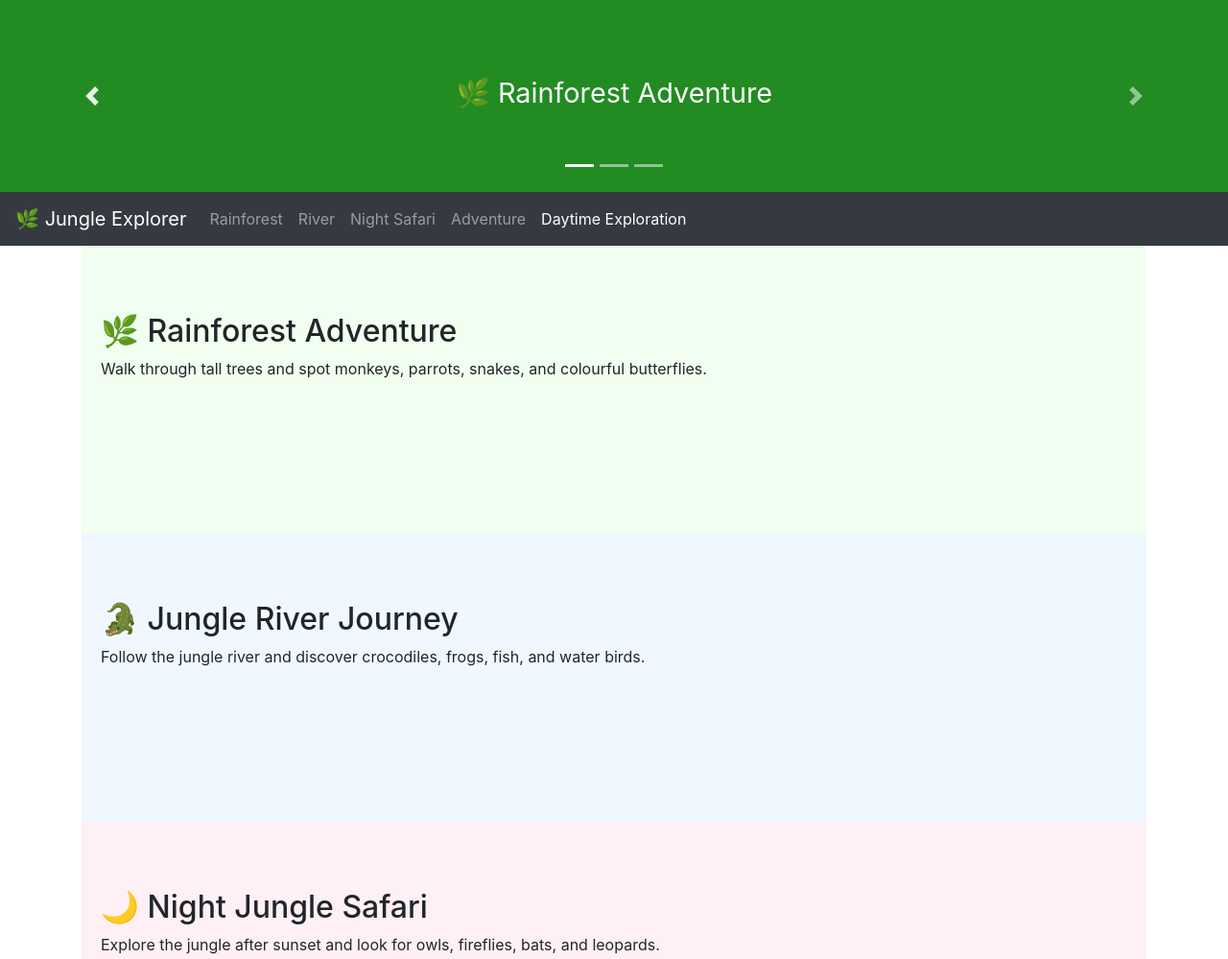
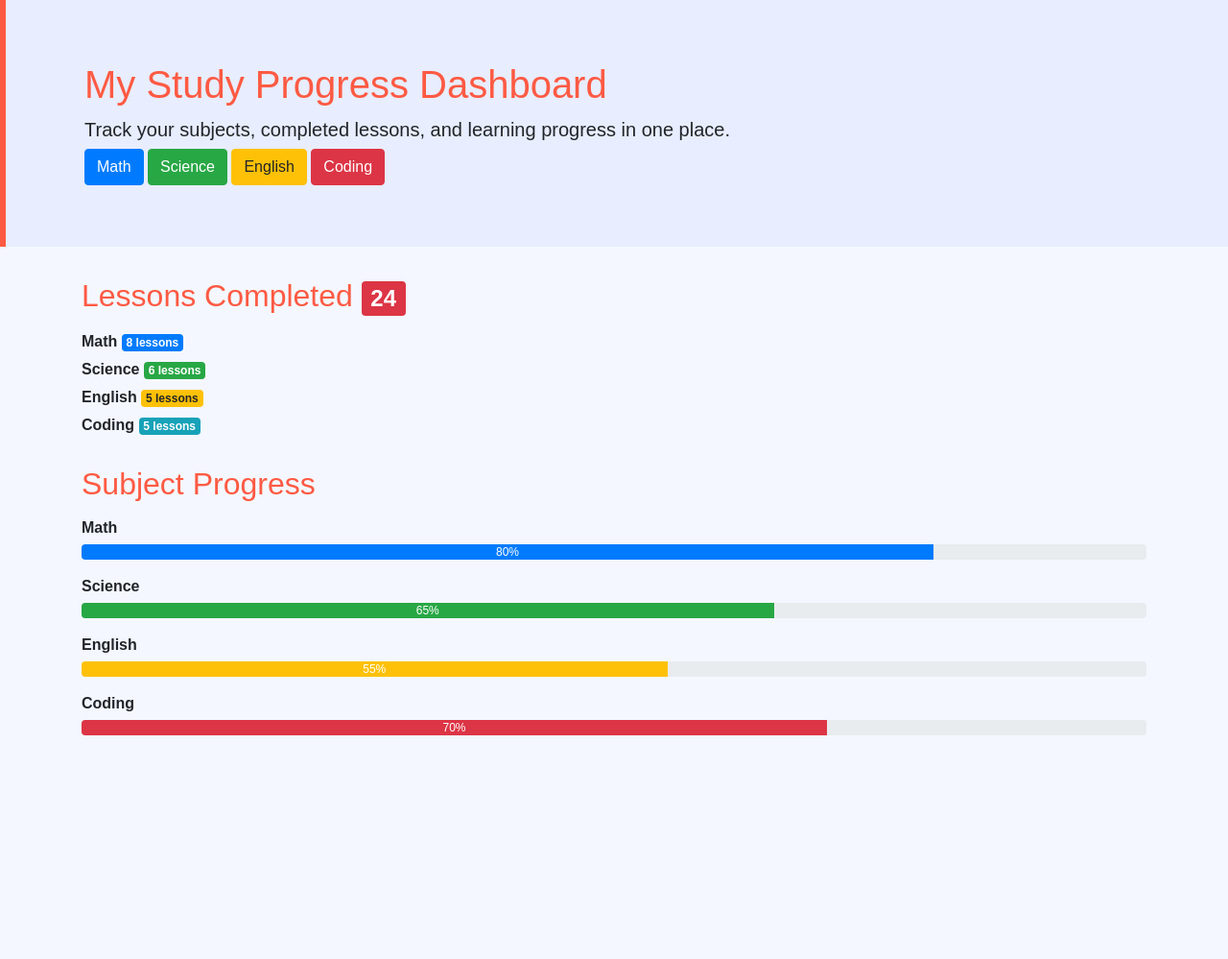
Before and after one commit to its-me-sarayu-1234/html-projects, a plain HTML site: page index.html in a window 1280 px wide. Shown: the top 999 px of the page at 96% size. After the commit the page ends 800 px from the top, so only its background shows below. Drawn offline with nearby package versions, Linux system fonts and the light colour scheme.

Commit message:
Add files via upload

```diff
--- a/index.html
+++ b/index.html
@@ -1,179 +1,70 @@
 <!DOCTYPE html>
 <html lang="en">
-
 <head>
-    <title>My Jungle Explorer</title>
+  <title>My Study Progress Dashboard</title>
   <meta charset="utf-8">
   <meta name="viewport" content="width=device-width, initial-scale=1">
   <link rel="stylesheet" href="https://maxcdn.bootstrapcdn.com/bootstrap/4.3.1/css/bootstrap.min.css">
 
-
   <style>
-        body {
-            position: relative;
-        }
-
-        .jungle-slide {
-            height: 200px;
-            text-align: center;
-            padding-top: 75px;
-            font-size: 1.8rem;
-            color: white;
-        }
-
-        .slide-rainforest {
-            background: forestgreen;
-        }
-
-        .slide-river {
-            background: steelblue;
-        }
-
-        .slide-night {
-            background: #3b2f63;
-        }
-
-
-        .section {
-            padding: 70px 20px;
-            min-height: 300px;
-        }
-
-
-        #rainforest {
-            background: honeydew;
-        }
-
-        #river {
-            background: aliceblue;
-        }
-
-        #night {
-            background: lavenderblush;
-        }
-
-        #adventure {
-            background: lightyellow;
-        }
-
-        #day {
-            background: lightcyan;
-        }
+    body { background-color: #f4f7ff; font-family: Arial, sans-serif; }
+    .jumbotron { background-color: #e8edff; border-left: 6px solid #FF5A43; }
+    .jumbotron h1 { color: #FF5A43; }
+    .section-title { color: #FF5A43; margin-top: 30px; margin-bottom: 15px; }
+    p { font-weight: bold; margin-bottom: 5px; }
   </style>
 </head>
+<body>
 
+  <!-- TOPIC 1: JUMBOTRON -->
+  <div class="jumbotron jumbotron-fluid">
+    <div class="container">
+      <h1>My Study Progress Dashboard</h1>
+      <p class="lead">Track your subjects, completed lessons, and learning progress in one place.</p>
 
-<body data-spy="scroll" data-target="#jungleNav" data-offset="60">
-
-
-
-    <div id="jungleCarousel" class="carousel slide" data-ride="carousel">
-
-
-        <ol class="carousel-indicators">
-            <li data-target="#jungleCarousel" data-slide-to="0" class="active"></li>
-            <li data-target="#jungleCarousel" data-slide-to="1"></li>
-            <li data-target="#jungleCarousel" data-slide-to="2"></li>
-        </ol>
-
-
-        <div class="carousel-inner">
-            <div class="carousel-item active jungle-slide slide-rainforest">
-                🌿 Rainforest Adventure
-            </div>
-
-
-            <div class="carousel-item jungle-slide slide-river">
-                🐊 Jungle River Journey
-            </div>
-
-
-            <div class="carousel-item jungle-slide slide-night">
-                🌙 Night Jungle Safari
+      <!-- TOPIC 2: BUTTONS -->
+      <button class="btn btn-primary">Math</button>
+      <button class="btn btn-success">Science</button>
+      <button class="btn btn-warning">English</button>
+      <button class="btn btn-danger">Coding</button>
     </div>
   </div>
 
+  <div class="container">
 
-        <a class="carousel-control-prev" href="#jungleCarousel" data-slide="prev">
-            <span class="carousel-control-prev-icon"></span>
-        </a>
+    <!-- TOPIC 3: BADGES -->
+    <h2 class="section-title">Lessons Completed <span class="badge badge-danger">24</span></h2>
 
+    <p>Math <span class="badge badge-primary">8 lessons</span></p>
+    <p>Science <span class="badge badge-success">6 lessons</span></p>
+    <p>English <span class="badge badge-warning">5 lessons</span></p>
+    <p>Coding <span class="badge badge-info">5 lessons</span></p>
 
-        <a class="carousel-control-next" href="#jungleCarousel" data-slide="next">
-            <span class="carousel-control-next-icon"></span>
-        </a>
+    <!-- TOPIC 4: PROGRESS BARS -->
+    <h2 class="section-title">Subject Progress</h2>
 
+    <p>Math</p>
+    <div class="progress mb-3">
+      <div class="progress-bar bg-primary" style="width: 80%">80%</div>
+    </div>
+
+    <p>Science</p>
+    <div class="progress mb-3">
+      <div class="progress-bar bg-success" style="width: 65%">65%</div>
+    </div>
+
+    <p>English</p>
+    <div class="progress mb-3">
+      <div class="progress-bar bg-warning" style="width: 55%">55%</div>
+    </div>
+
+    <p>Coding</p>
+    <div class="progress mb-3">
+      <div class="progress-bar bg-danger" style="width: 70%">70%</div>
+    </div>
 
   </div>
 
-
-    <!-- TOPIC 4: SCROLLSPY -->
-    <nav id="jungleNav" class="navbar navbar-expand-sm navbar-dark bg-dark sticky-top">
-        <span class="navbar-brand">🌿 Jungle Explorer</span>
-
-
-        <ul class="navbar-nav">
-            <li class="nav-item">
-                <a class="nav-link" href="#rainforest">Rainforest</a>
-            </li>
-
-
-            <li class="nav-item">
-                <a class="nav-link" href="#river">River</a>
-            </li>
-
-
-            <li class="nav-item">
-                <a class="nav-link" href="#night">Night Safari</a>
-            </li>
-            <li class="nav-item">
-                <a class="nav-link" href="#adventure">Adventure</a>
-            </li>
-            <li class="nav-item">
-                <a class="nav-link" href="#day">Daytime Exploration</a>
-            </li>
-        </ul>
-    </nav>
-
-
-    <div class="container">
-
-
-        <div id="rainforest" class="section">
-            <h2>🌿 Rainforest Adventure</h2>
-            <p>Walk through tall trees and spot monkeys, parrots, snakes, and colourful butterflies.</p>
-        </div>
-
-
-        <div id="river" class="section">
-            <h2>🐊 Jungle River Journey</h2>
-            <p>Follow the jungle river and discover crocodiles, frogs, fish, and water birds.</p>
-        </div>
-
-
-        <div id="night" class="section">
-            <h2>🌙 Night Jungle Safari</h2>
-            <p>Explore the jungle after sunset and look for owls, fireflies, bats, and leopards.</p>
-        </div>
-
-        <div id="adventure" class="section">
-            <h2>🌟 Adventure Awaits!</h2>
-            <p>Join us for an unforgettable jungle adventure and experience the wonders of nature.</p>
-        </div>
-
-        <div id="day" class="section">
-            <h2>☀️ Daytime Jungle Exploration</h2>
-            <p>Experience the vibrant life of the jungle during daylight hours.</p>
-        </div>
-
-    </div>
-    <p><a href="https://www.youtube.com/watch?v=mbqCXpmo15A&t=133s">Click here to watch a safari</a></p>
-
-
-    <script src="https://code.jquery.com/jquery-3.3.1.slim.min.js"></script>
   <script src="https://maxcdn.bootstrapcdn.com/bootstrap/4.3.1/js/bootstrap.min.js"></script>
-
-
 </body>
-
 </html>
```
Lines whose indentation alone changed are shown as unchanged.
